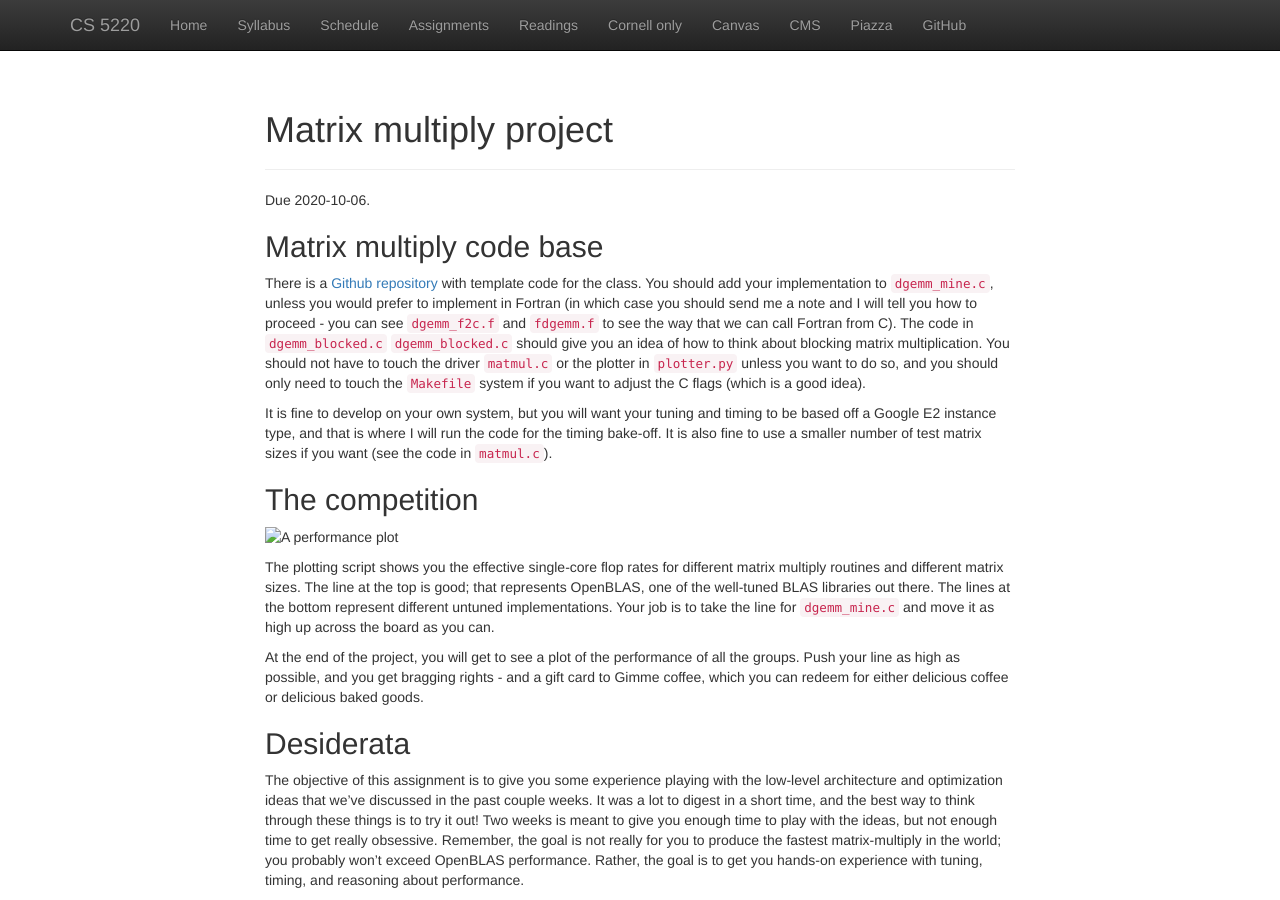
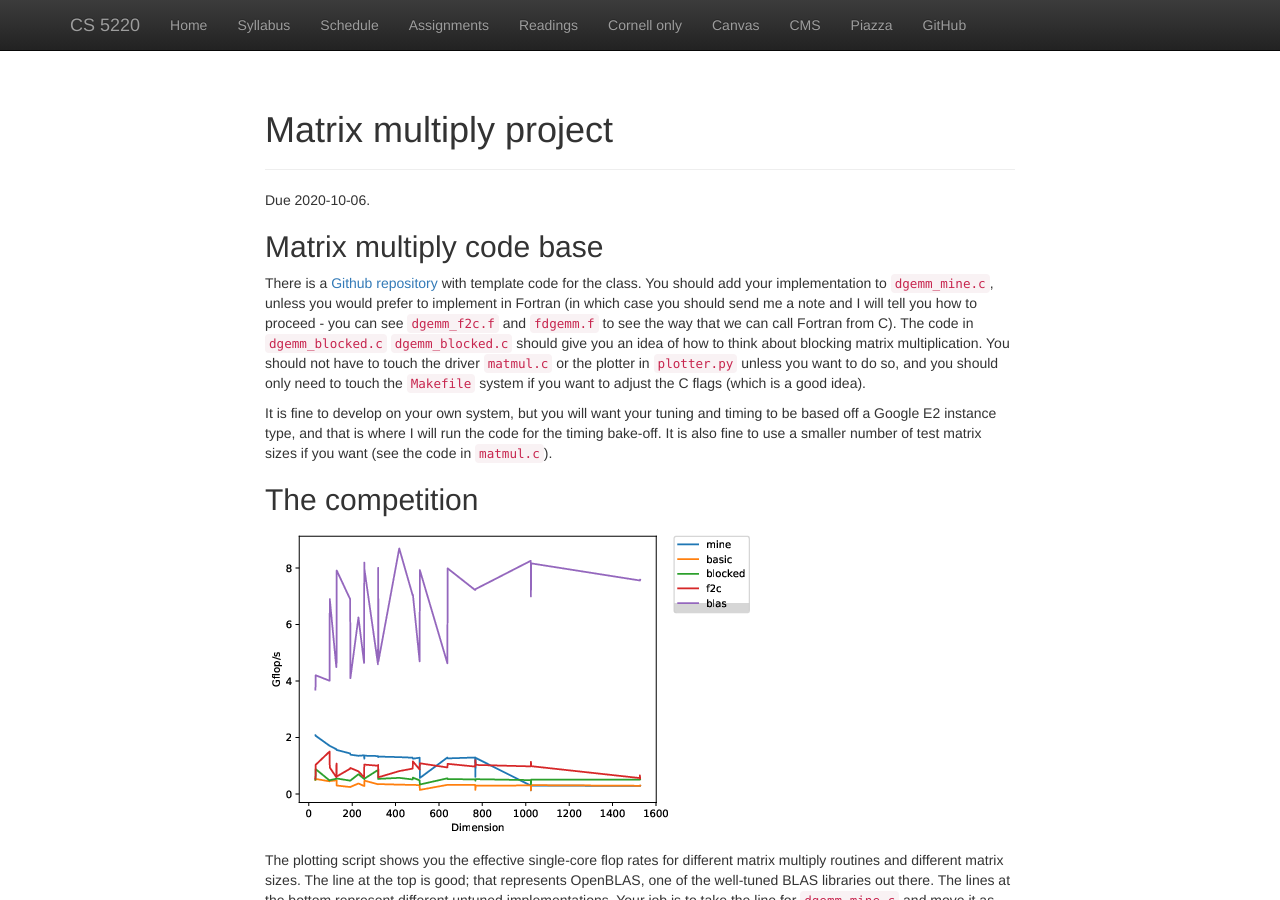
Before and after one commit to cs5220-f20/web, a Jekyll site: the page built from web/hw/proj1.md, in a window 1280 px wide and 900 px high. Built offline with Jekyll 4.4.1, drawn with Linux system fonts in a browser that asks for light colours; nearby versions of some CDN libraries.

Commit message:
Fix broken Liquid relative_url use.

```diff
--- a/web/hw/proj1.md
+++ b/web/hw/proj1.md
@@ -30,7 +30,7 @@ in `matmul.c`).
 
 ## The competition
 
-![A performance plot]({{ hw/proj1-timing0.png | relative_url }})
+![A performance plot]({{ "hw/proj1-timing0.png" | relative_url }})
 
 The plotting script shows you the effective single-core flop rates for
 different matrix multiply routines and different matrix sizes.  The
```
